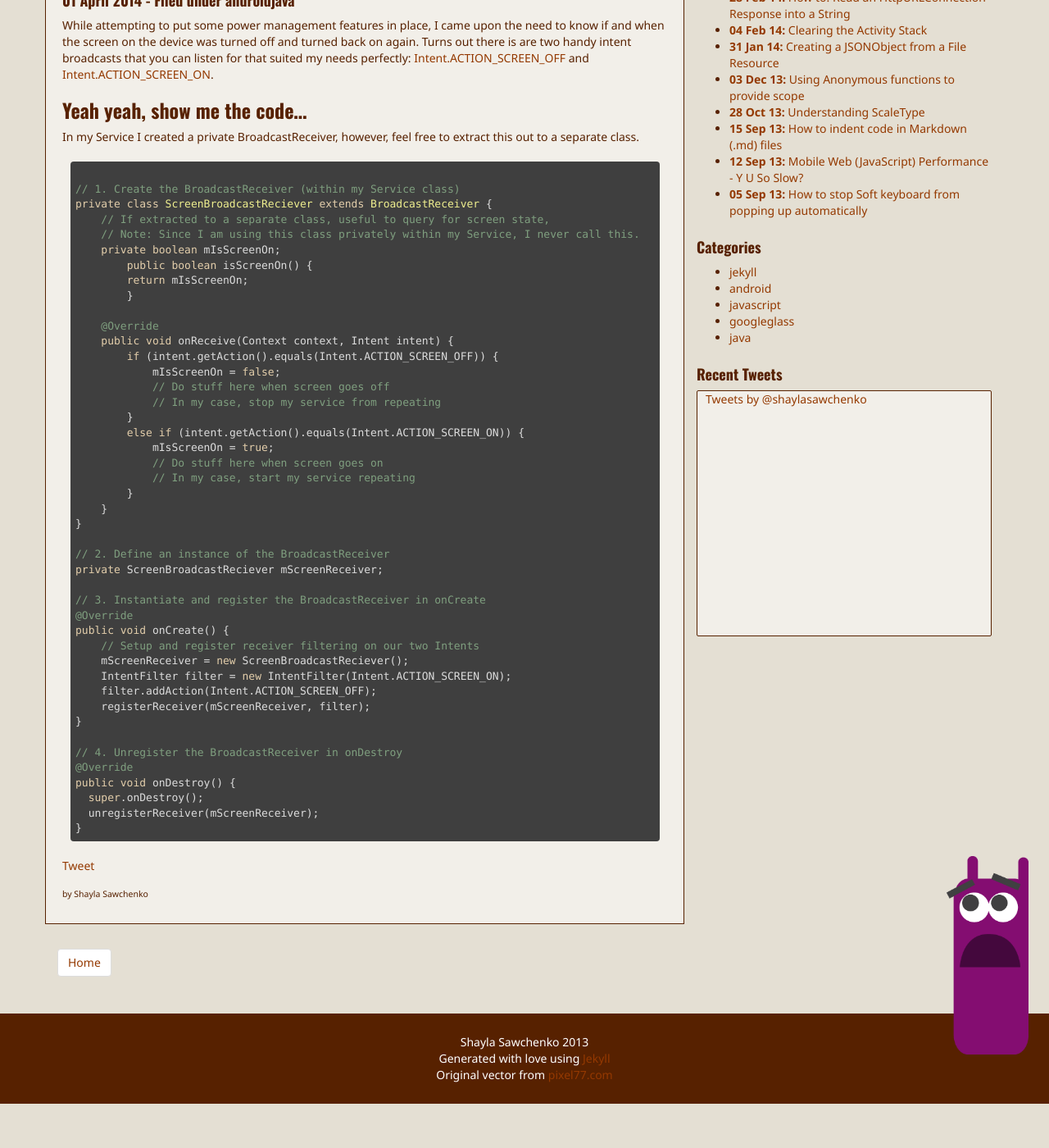
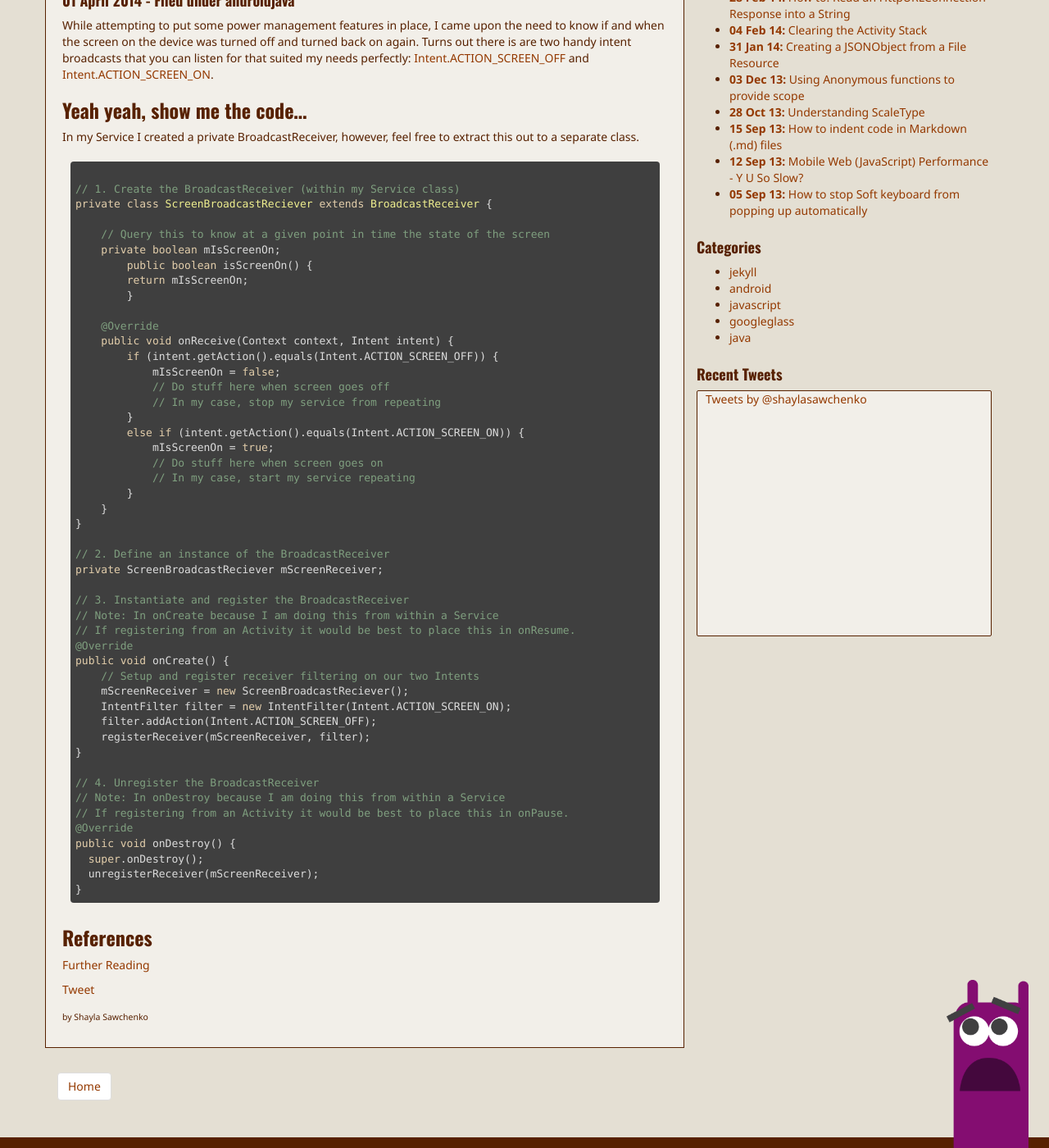
Before and after one commit to ssawchenko/jekyllblog, a Jekyll site: the page built from _posts/2014-04-01-How-to-know-when-the-screen-is-on.md, in a window 1280 px wide and 1400 px high, scrolled down 391 px. Shown: the whole window at 82% size. Built offline with Jekyll 4.4.1, drawn with Linux system fonts in a browser that asks for light colours; some web fonts are replaced; Markdown is read by kramdown in place of the engine named in the settings; comment, search, counter and statistics services are not loaded; before the commit the page ends 1737 px from its top, so only the background shows below that.

Commit message:
Added more to previous post

````diff
--- a/_posts/2014-04-01-How-to-know-when-the-screen-is-on.md
+++ b/_posts/2014-04-01-How-to-know-when-the-screen-is-on.md
@@ -21,8 +21,8 @@ In my Service I created a private BroadcastReceiver, however, feel free to extra
 
 // 1. Create the BroadcastReceiver (within my Service class)
 private class ScreenBroadcastReciever extends BroadcastReceiver {
-	// If extracted to a separate class, useful to query for screen state,
-	// Note: Since I am using this class privately within my Service, I never call this.
+
+	// Query this to know at a given point in time the state of the screen
 	private boolean mIsScreenOn;
   	public boolean isScreenOn() {
     	return mIsScreenOn;
@@ -46,7 +46,9 @@ private class ScreenBroadcastReciever extends BroadcastReceiver {
 // 2. Define an instance of the BroadcastReceiver
 private ScreenBroadcastReciever mScreenReceiver;
 
-// 3. Instantiate and register the BroadcastReceiver in onCreate
+// 3. Instantiate and register the BroadcastReceiver
+// Note: In onCreate because I am doing this from within a Service
+// If registering from an Activity it would be best to place this in onResume.
 @Override
 public void onCreate() {
 	// Setup and register receiver filtering on our two Intents
@@ -56,10 +58,15 @@ public void onCreate() {
 	registerReceiver(mScreenReceiver, filter);
 }
 
-// 4. Unregister the BroadcastReceiver in onDestroy
+// 4. Unregister the BroadcastReceiver
+// Note: In onDestroy because I am doing this from within a Service
+// If registering from an Activity it would be best to place this in onPause.
 @Override
 public void onDestroy() {
   super.onDestroy();
   unregisterReceiver(mScreenReceiver);
 }
 ```
+
+### References
+[Further Reading](http://thinkandroid.wordpress.com/2010/01/24/handling-screen-off-and-screen-on-intents/)
````
